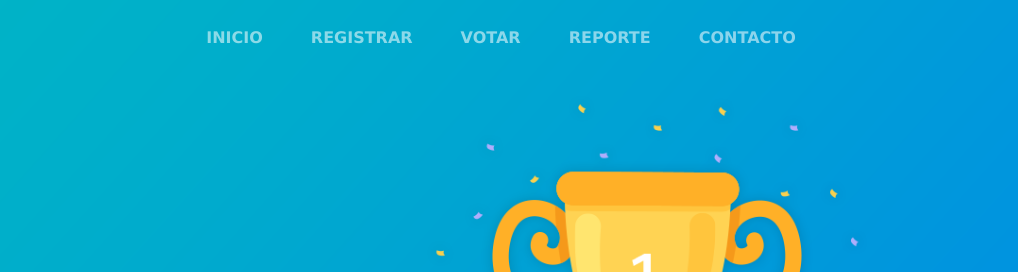
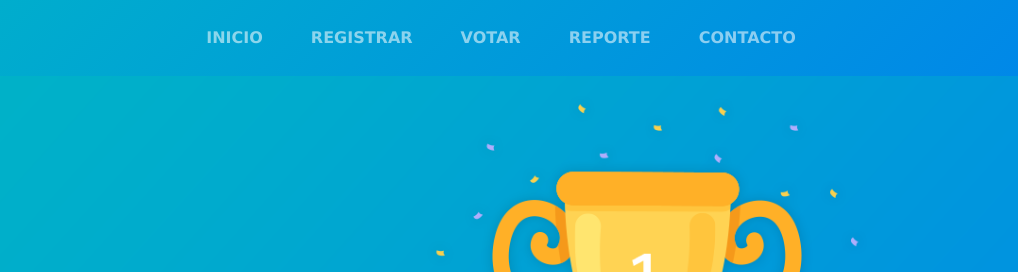
Before and after one commit to EduRdzT/mi-primer-proyecto-v2.0, a plain HTML site: page index.html in a window 1280 px wide. Shown: the top 272 px of the page, 262-1280 px from the left. Drawn offline with nearby package versions, Linux system fonts and the light colour scheme.

Commit message:
arreglo de navbar

```diff
--- a/index.html
+++ b/index.html
@@ -13,7 +13,7 @@
 </head>
 <body>
     <!--        NAVBAR         -->
-    <nav class="navbar navbar-expand-md navbar-dark fixed-top px-xl-5">
+    <nav class="navbar navbar-expand-md fondo navbar-dark fixed-top px-xl-5">
         <div class="container-fluid">
             <!-- Logo -->
             <a class="navbar-brand mx-xl-5" href="#"><img src="images/Mexico.png" alt="Logo" style="width: 150px;"></a>
@@ -47,16 +47,7 @@
             </div>
         </div>
     </div>
-<!--    <div>
-        Lorem ipsum dolor sit amet consectetur adipisicing elit. Exercitationem debitis delectus omnis rem accusantium, veritatis neque. Corporis, fugit est et delectus deleniti ut blanditiis praesentium doloremque ratione laboriosam quisquam vero.
-        Lorem ipsum dolor sit amet consectetur adipisicing elit. Exercitationem debitis delectus omnis rem accusantium, veritatis neque. Corporis, fugit est et delectus deleniti ut blanditiis praesentium doloremque ratione laboriosam quisquam vero.
-        Lorem ipsum dolor sit amet consectetur adipisicing elit. Exercitationem debitis delectus omnis rem accusantium, veritatis neque. Corporis, fugit est et delectus deleniti ut blanditiis praesentium doloremque ratione laboriosam quisquam vero.
-        Lorem ipsum dolor sit amet consectetur adipisicing elit. Exercitationem debitis delectus omnis rem accusantium, veritatis neque. Corporis, fugit est et delectus deleniti ut blanditiis praesentium doloremque ratione laboriosam quisquam vero.
-        Lorem ipsum dolor sit amet consectetur adipisicing elit. Exercitationem debitis delectus omnis rem accusantium, veritatis neque. Corporis, fugit est et delectus deleniti ut blanditiis praesentium doloremque ratione laboriosam quisquam vero.
-        Lorem ipsum dolor sit amet consectetur adipisicing elit. Exercitationem debitis delectus omnis rem accusantium, veritatis neque. Corporis, fugit est et delectus deleniti ut blanditiis praesentium doloremque ratione laboriosam quisquam vero.
-        Lorem ipsum dolor sit amet consectetur adipisicing elit. Exercitationem debitis delectus omnis rem accusantium, veritatis neque. Corporis, fugit est et delectus deleniti ut blanditiis praesentium doloremque ratione laboriosam quisquam vero.
 
-    </div>-->
     <footer>
         <div class="container">
             <div class="row">
```
